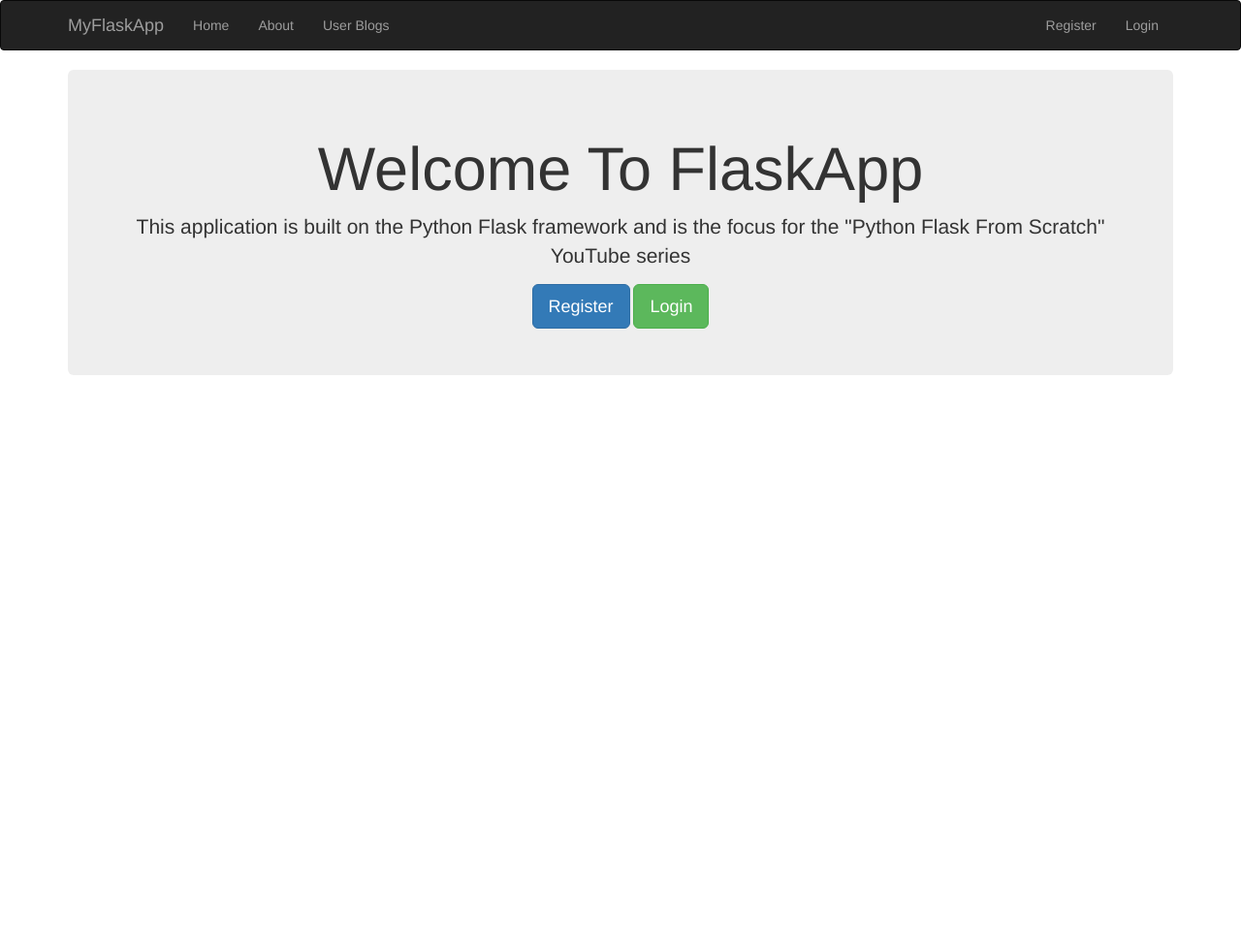
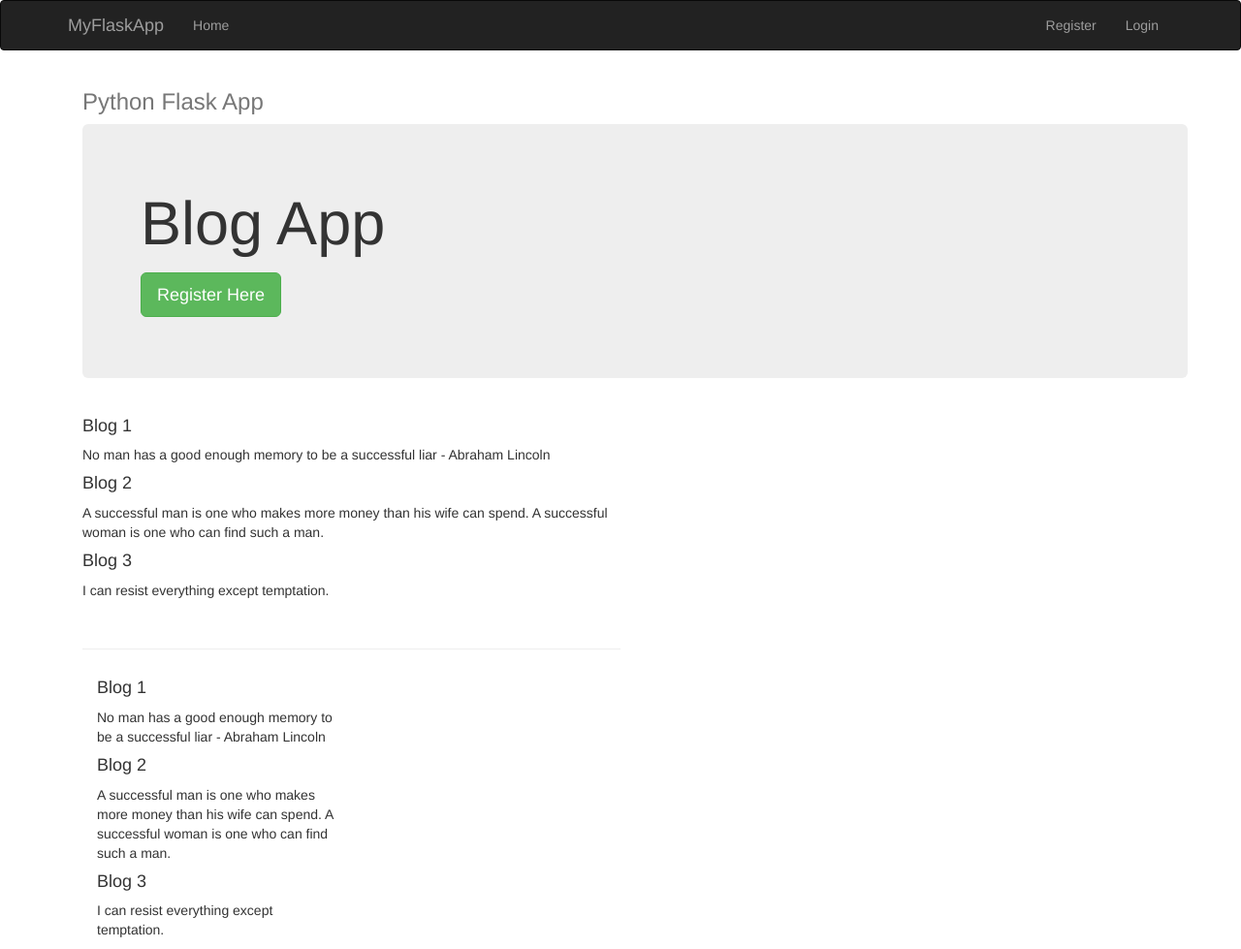
Before and after one commit to shrutih-cuelogic/Flask-Training, a Python web app: template Flask-Pracs/app/templates/index.html in a window 1280 px wide. Shown: the whole page at 97% size. Before the commit the page ends 387 px from the top, so only its background shows below. Run offline with Jinja, Linux system fonts and the light colour scheme; the template is opened without the code that fills it, so the values that code supplies are empty; some libraries are stand-ins or nearby versions.

Commit message:
added templates to vie blogs

```diff
--- a/Flask-Pracs/app/auth/views.py
+++ b/Flask-Pracs/app/auth/views.py
@@ -72,6 +72,9 @@ def login():
 def blog_home():
     return render_template('auth/blog_home.html')
 
+@auth.route('/showAddBlog')
+def showAddBlog():
+    return render_template('auth/add_blog.html')
 
 @auth.route('/logout')
 # @login_required
--- a/Flask-Pracs/app/templates/auth/blog_home.html
+++ b/Flask-Pracs/app/templates/auth/blog_home.html
@@ -17,6 +17,7 @@
       <div class="header">
         <nav>
           <ul class="nav nav-pills pull-right">
+            <li role="presentation"><a href="/showAddBlog">Add Blog</a></li>
             <li role="presentation" class="active"><a href="/logout">Logout</a></li>
           </ul>
         </nav>
--- a/Flask-Pracs/app/templates/includes/_navbar.html
+++ b/Flask-Pracs/app/templates/includes/_navbar.html
@@ -13,8 +13,8 @@
         <div id="navbar" class="collapse navbar-collapse">
           <ul class="nav navbar-nav">
             <li><a href="/">Home</a></li>
-            <li><a href="/about">About</a></li>
-            <li><a href="/articles">User Blogs</a></li>
+<!--             <li><a href="/about">About</a></li>
+            <li><a href="/articles">User Blogs</a></li> -->
           </ul>
 
           <ul class="nav navbar-nav navbar-right">
--- a/Flask-Pracs/app/templates/index.html
+++ b/Flask-Pracs/app/templates/index.html
@@ -2,12 +2,41 @@
 {% extends 'layout.html' %}
 
 {% block body %}
-  <div class="jumbotron text-center">
-    <h1>Welcome To FlaskApp</h1>
-    <p class="lead">This application is built on the Python Flask framework and is the focus for the "Python Flask From Scratch" YouTube series</p>
-    {% if session.logged_in == NULL %}
-      <a href="/register" class="btn btn-primary btn-lg">Register</a>
-      <a href="/login" class="btn btn-success btn-lg">Login</a>
-    {% endif %}
-  </div>
+
+<div class="container">
+    <div class="header">
+        <h3 class="text-muted">Python Flask App</h3>
+    </div>
+
+    <div class="jumbotron">
+        <h1>Blog App</h1>
+        <p class="lead"></p>
+        <p><a class="btn btn-lg btn-success" href="/register" role="button">Register Here</a>
+        </p>
+    </div>
+
+    <div class="row marketing">
+        <div class="col-lg-6">
+            <h4>Blog 1</h4>
+            <p>No man has a good enough memory to be a successful liar - Abraham Lincoln</p>
+
+            <h4>Blog 2</h4>
+            <p>A successful man is one who makes more money than his wife can spend. A successful woman is one who can find such a man.</p>
+
+            <h4>Blog 3</h4>
+            <p>I can resist everything except temptation.</p>
+        <br>
+        <hr>
+        <div class="col-lg-6">
+            <h4>Blog 1</h4>
+            <p>No man has a good enough memory to be a successful liar - Abraham Lincoln</p>
+
+            <h4>Blog 2</h4>
+            <p>A successful man is one who makes more money than his wife can spend. A successful woman is one who can find such a man.</p>
+
+            <h4>Blog 3</h4>
+            <p>I can resist everything except temptation.</p>
+        </div>
+    </div>
+</div>
 {% endblock %}
```
Also changed, not shown: Flask-Pracs/app/auth/models.py (+35 -0 lines), Flask-Pracs/app/templates/auth/add_blog.html (added, +64 -0 lines).
